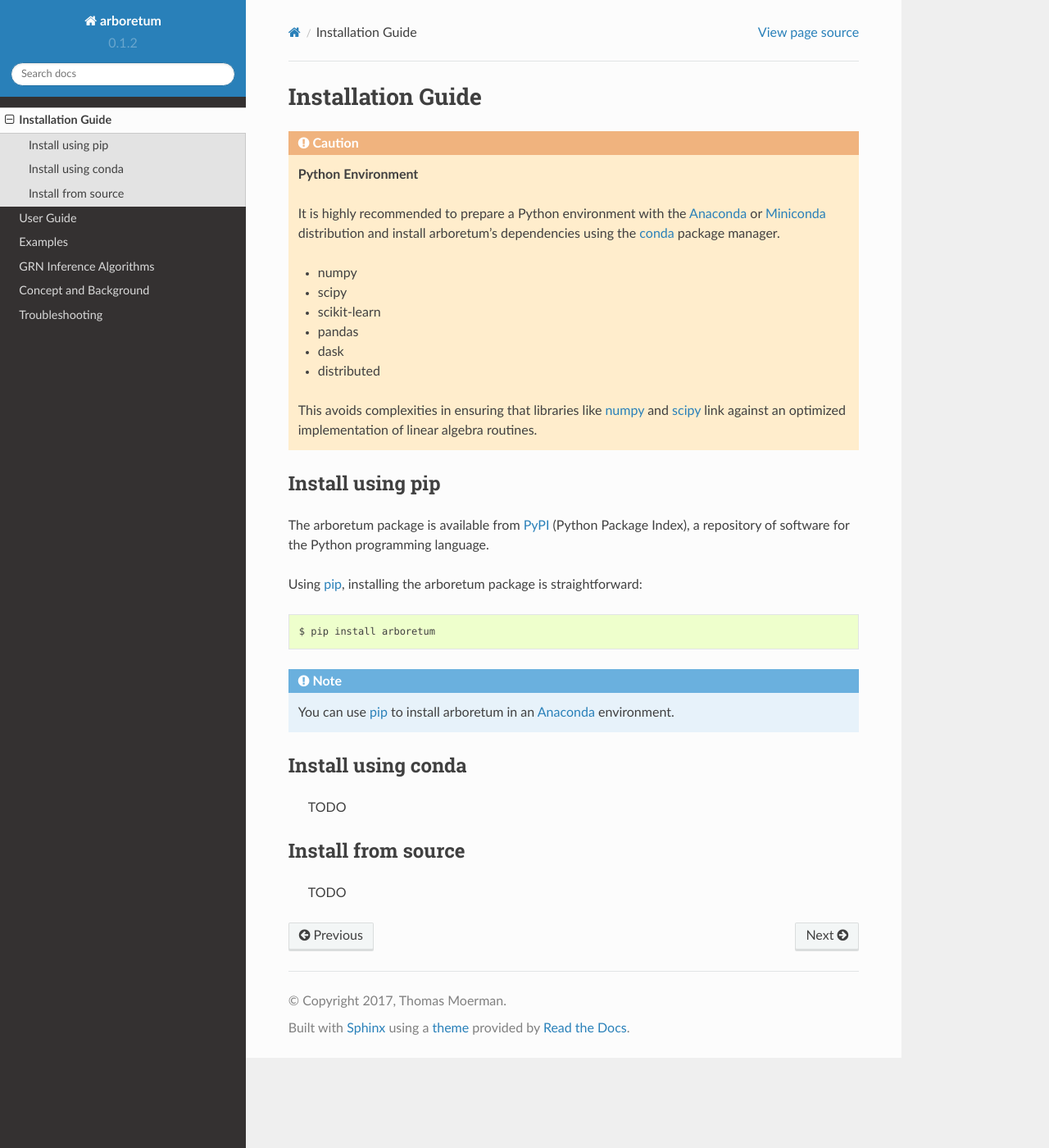
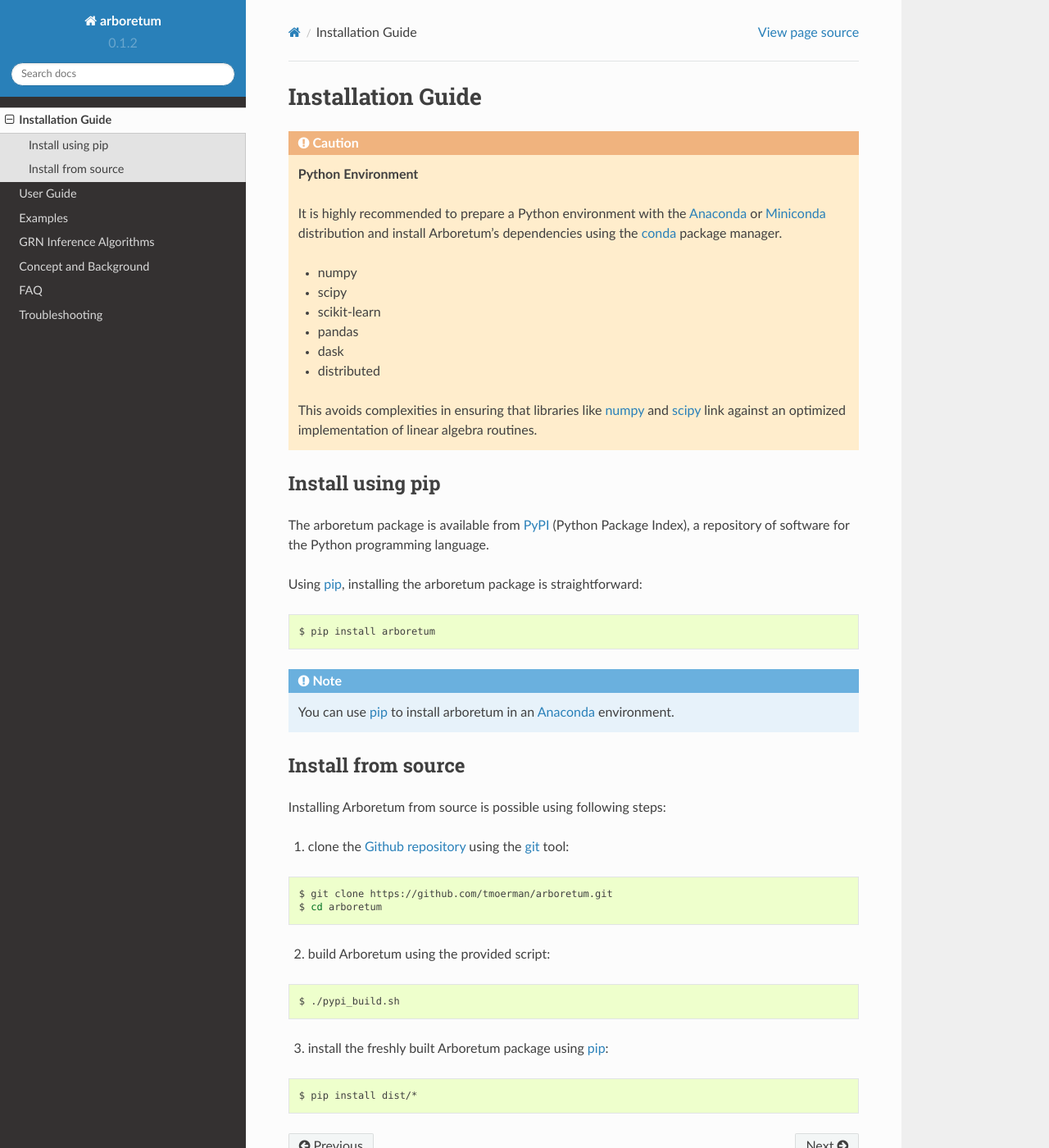
Before and after one commit to aertslab/arboreto, a Sphinx documentation site: the page built from docs/user/installation.rst, in a window 1280 px wide and 1400 px high. Shown: the whole window at 82% size. Built offline with Sphinx 7.4.7 and the Read the Docs theme 2.0.0, drawn with Linux system fonts in a browser that asks for light colours.

```diff
--- a/docs/index.rst
+++ b/docs/index.rst
@@ -50,7 +50,7 @@ in high-throughput gene profiling technology.
     * Source code at Github_
     * Releases at PyPI_
 
-The *arboretum* software library addresses this issue by providing a computational strategy that allows executing the class of GRN inference algorithms
+The *Arboretum* software library addresses this issue by providing a computational strategy that allows executing the class of GRN inference algorithms
 exemplified by GENIE3_ [1]_ on hardware ranging from a single computer to a multi-node compute cluster. This class of GRN inference algorithms is defined by
 a series of steps, one for each target gene in the network, where the most important candidates from a set of regulators are determined from a regression
 model to predict a target gene's expression profile.
--- a/docs/user/installation.rst
+++ b/docs/user/installation.rst
@@ -10,7 +10,7 @@ Installation Guide
 .. caution:: **Python Environment**
 
     It is highly recommended to prepare a Python environment with the Anaconda_
-    or Miniconda_ distribution and install arboretum's dependencies using the
+    or Miniconda_ distribution and install Arboretum's dependencies using the
     conda_ package manager.
 
     - numpy
@@ -29,6 +29,8 @@ Install using pip
 .. _pypi: https://pypi.python.org/pypi/arboretum/
 .. _pip: https://pip.pypa.io/en/stable/
 .. _git: https://git-scm.com/
+.. _github: https://github.com/tmoerman/arboretum
+.. _repository: https://github.com/tmoerman/arboretum
 
 The arboretum package is available from PyPI_ (Python Package Index), a repository
 of software for the Python programming language.
@@ -60,12 +62,30 @@ Using pip_, installing the arboretum package is straightforward:
         * dask
         * distributed
 
-Install using conda
--------------------
-
+.. Install using conda
+ -------------------
     TODO
 
 Install from source
 -------------------
 
-    TODO
+Installing Arboretum from source is possible using following steps:
+
+1. clone the Github_ repository_ using the git_ tool:
+
+.. code-block:: bash
+
+    $ git clone https://github.com/tmoerman/arboretum.git
+    $ cd arboretum
+
+2. build Arboretum using the provided script:
+
+.. code-block:: bash
+
+    $ ./pypi_build.sh
+
+3. install the freshly built Arboretum package using pip_:
+
+.. code-block:: bash
+
+    $ pip install dist/*
```
Also changed, not shown: docs/user/troubleshooting.rst (+49 -2 lines).
